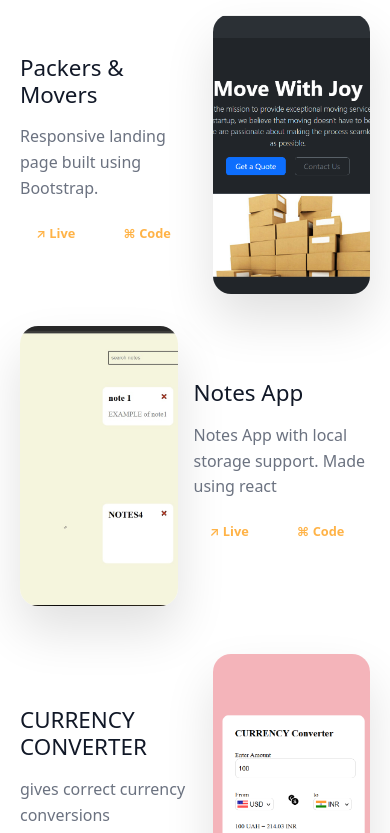
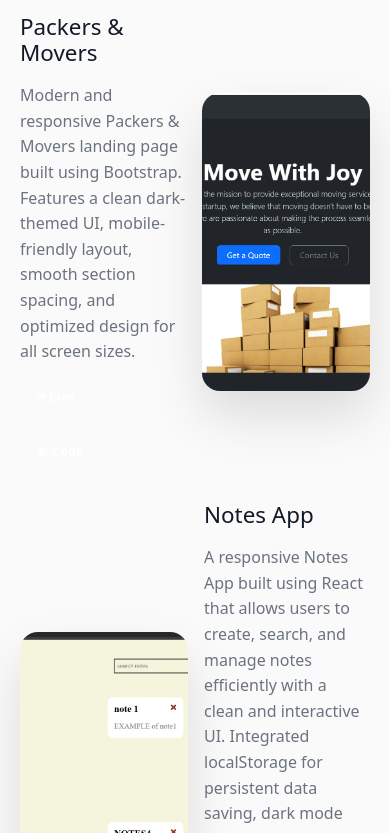
Before and after one commit to Shreya-103/Portfolio-2.0, a React (Vite) app: page / in a window 390 px wide. Shown: the part 2751-3584 px from the top of the page. Built offline with nearby package versions, Linux system fonts and the light colour scheme.

Commit message:
navbar update for mobile screen and dark mode enabled in project section on mobile screen

```diff
--- a/src/components/Navbar/navbar.jsx
+++ b/src/components/Navbar/navbar.jsx
@@ -1,4 +1,4 @@
-import { useEffect, useState } from "react";
+import { useEffect, useState, useRef } from "react";
 import { Menu, X, Moon, Sun } from "lucide-react";
 import styles from "./navbar.module.css";
 
@@ -6,6 +6,8 @@ const Navbar = () => {
   const [open, setOpen] = useState(false);
   const [darkMode, setDarkMode] = useState(false);
   const [scrolled, setScrolled] = useState(false);
+
+  const navRef = useRef(null);
 
   useEffect(() => {
     const handleScroll = () => {
@@ -28,6 +30,40 @@ const Navbar = () => {
     }
   }, [darkMode]);
 
+  useEffect(() => {
+    const handleClickOutside = (e) => {
+      if (
+        open &&
+        navRef.current &&
+        !navRef.current.contains(e.target)
+      ) {
+        setOpen(false);
+      }
+    };
+
+    document.addEventListener(
+      "mousedown",
+      handleClickOutside
+    );
+
+    document.addEventListener(
+      "touchstart",
+      handleClickOutside
+    );
+
+    return () => {
+      document.removeEventListener(
+        "mousedown",
+        handleClickOutside
+      );
+
+      document.removeEventListener(
+        "touchstart",
+        handleClickOutside
+      );
+    };
+  }, [open]);
+
   const links = [
     "About",
     "Skills",
@@ -37,6 +73,7 @@ const Navbar = () => {
 
   return (
     <nav
+      ref={navRef}
       className={`${styles.navbar} ${
         scrolled ? styles.scrolled : ""
       }`}
--- a/src/components/Project/project.js
+++ b/src/components/Project/project.js
@@ -4,7 +4,7 @@ const project = [
     title: "Packers & Movers",
     image: "./Screenshot (30).png",
     description:
-      "Responsive landing page built using Bootstrap.",
+      "Modern and responsive Packers & Movers landing page built using Bootstrap. Features a clean dark-themed UI, mobile-friendly layout, smooth section spacing, and optimized design for all screen sizes.",
     demo: "https://shreya-103.github.io/Web-Using-Bootstrap",
     github: "https://github.com/Shreya-103/Web-Using-Bootstrap",
   },
@@ -14,7 +14,7 @@ const project = [
     title: "Notes App",
     image: "./Screenshot (98).jpg",
     description:
-      "Notes App with local storage support. Made using react",
+      "A responsive Notes App built using React that allows users to create, search, and manage notes efficiently with a clean and interactive UI. Integrated localStorage for persistent data saving, dark mode support, real-time updates, and responsive design for seamless usage across devices.",
     demo: "https://shreya-103.github.io/Notes-App",
     github: "https://github.com/Shreya-103/Notes-App",
   },
@@ -24,7 +24,7 @@ const project = [
     title: "CURRENCY CONVERTER",
     image: "./Screenshot (93).png",
     description:
-      "gives correct currency conversions",
+      "A responsive Currency Converter web app built using HTML, CSS, and JavaScript that converts currencies using real-time exchange rates. Features include dynamic country flags, currency swapping, live conversion updates, API integration, and a clean mobile-friendly user interface.",
     demo: "https://shreya-103.github.io/currency-converter",
     github: "https://github.com/Shreya-103/currency-converter",
   },
@@ -33,7 +33,7 @@ const project = [
     title: "Employee Entry System",
     image: "./bel-project.png",
     description:
-      "Full-stack Employee Entry System; Made during internship at BEL , Employee credentials for login: EmployeeID: UPT223 | Password: 12345, Admin credentials:- username: admin | password: 1234",
+      "Full-stack A role-based employee entry management system; Features separate employee and admin login authentication with a responsive UI.; Made during internship at BEL , Employee credentials for login: EmployeeID: UPT223 | Password: 12345, Admin credentials:- username: admin | password: 1234",
     demo: "https://employee-entry-login.netlify.app",
     github: "https://github.com/Shreya-103/employee-entry-login",
   },
--- a/src/components/Project/projects.module.css
+++ b/src/components/Project/projects.module.css
@@ -1,3 +1,6 @@
+.projectsSection{
+  background: var(--bg);
+}
 .desktopCarousel {
   min-height: 100vh;
   padding: 6rem 2rem;
@@ -160,7 +163,7 @@
   }
 
   .mobileProject img {
-    width: 45%;
+    width: 48%;
     aspect-ratio: 9/16;
      /* height: 80%; */
     border-radius: 18px;
@@ -174,7 +177,6 @@
   }
 
   .projectContent h3 {
-
     font-size: 1.4rem;
     color: var(--text-primary);
     margin-bottom: 1rem;
@@ -197,7 +199,8 @@
     text-decoration: none;
     padding: 0.6rem 1rem;
     border-radius: 10px;
-    color: var(--primary);
+    background: linear-gradient(135deg, var(--primary), var(accent));
+    color: white;
     font-size: 0.8rem;
     font-weight: 600;
   }
```
Lines whose indentation alone changed are shown as unchanged.
